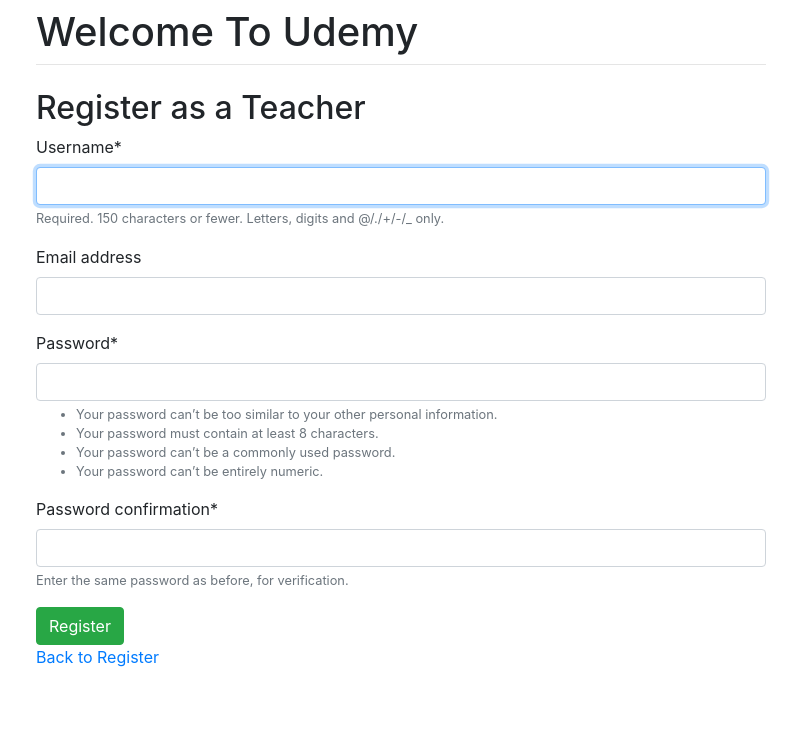
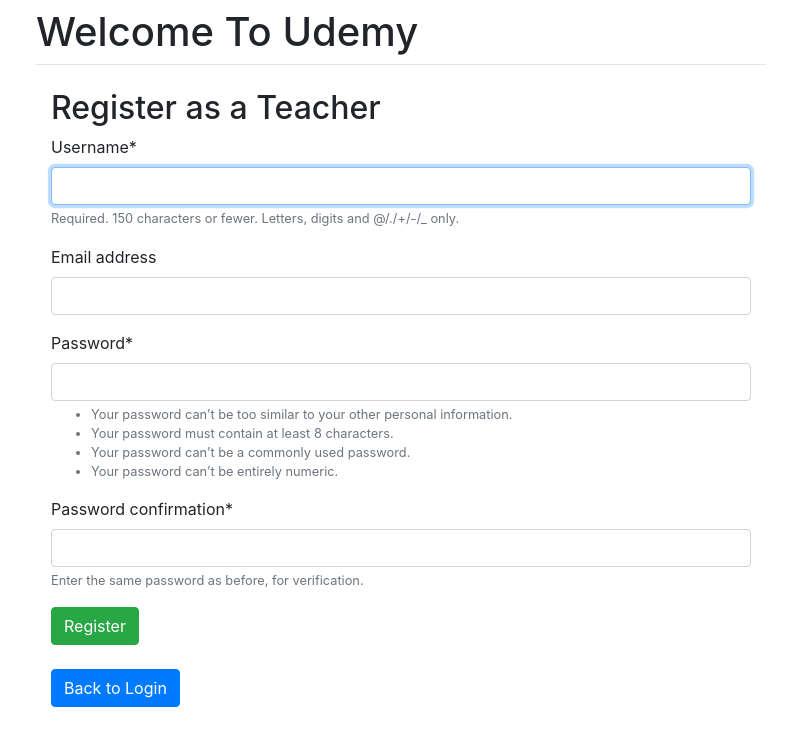
Before and after one commit to himanshugupta0158/Udemy_Copy, a Django app: page /register_staff/ in a window 1280 px wide. Shown: the top 746 px of the page, without its empty margins (239-1040 px from the left). Run offline with Django 3.2, Linux system fonts and the light colour scheme; some libraries are stand-ins or nearby versions.

Commit message:
some design changes done

```diff
--- a/courses/templates/users/register_staff.html
+++ b/courses/templates/users/register_staff.html
@@ -4,18 +4,24 @@
 {% load crispy_forms_tags %}
 
 {% block content %}
+<div class="container">
+
 <h2>Register as a Teacher</h2>
 
 {% if msg %}
-<h4> {{msg}} </h4>
-{% endif %}
+<h4> {{msg}} </h4> <br>
+<a href="{% url 'register_staff' %}" class="btn btn-primary">Back to Register</a>
+{% else %}
 
 <form method="post">
     {% csrf_token %}
   {{ form|crispy }}
     <button type="submit" class="btn btn-success">Register</button>
 </form>
+<br>
+<a href="{% url 'login' %}" class="btn btn-primary">Back to Login</a>
 
-<a href="{% url 'register_staff' %}">Back to Register</a>
+{% endif %}
+<br>
 </div>
 {% endblock %}
```
Also changed, not shown: courses/templates/users/register.html (+7 -3 lines).
